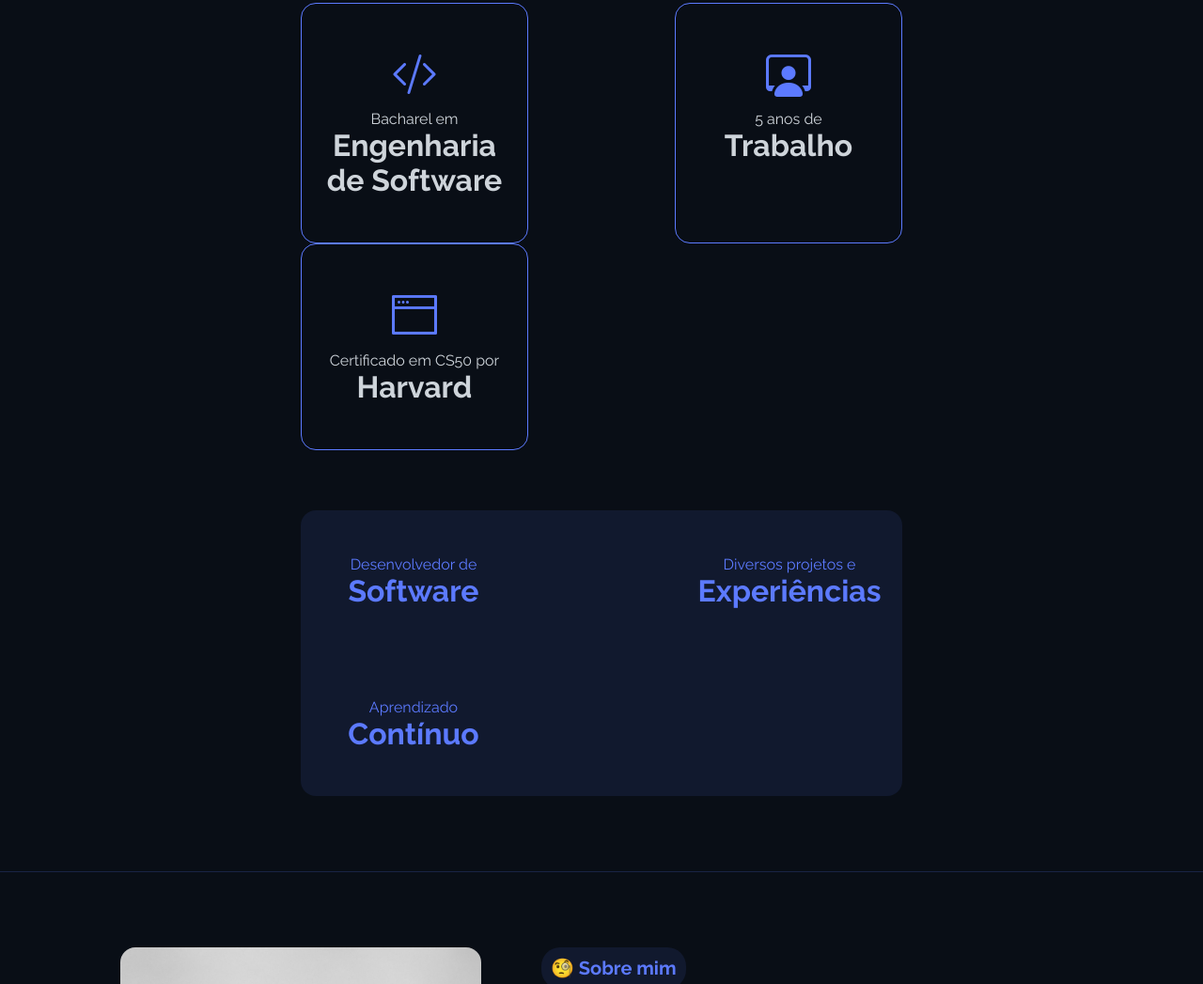
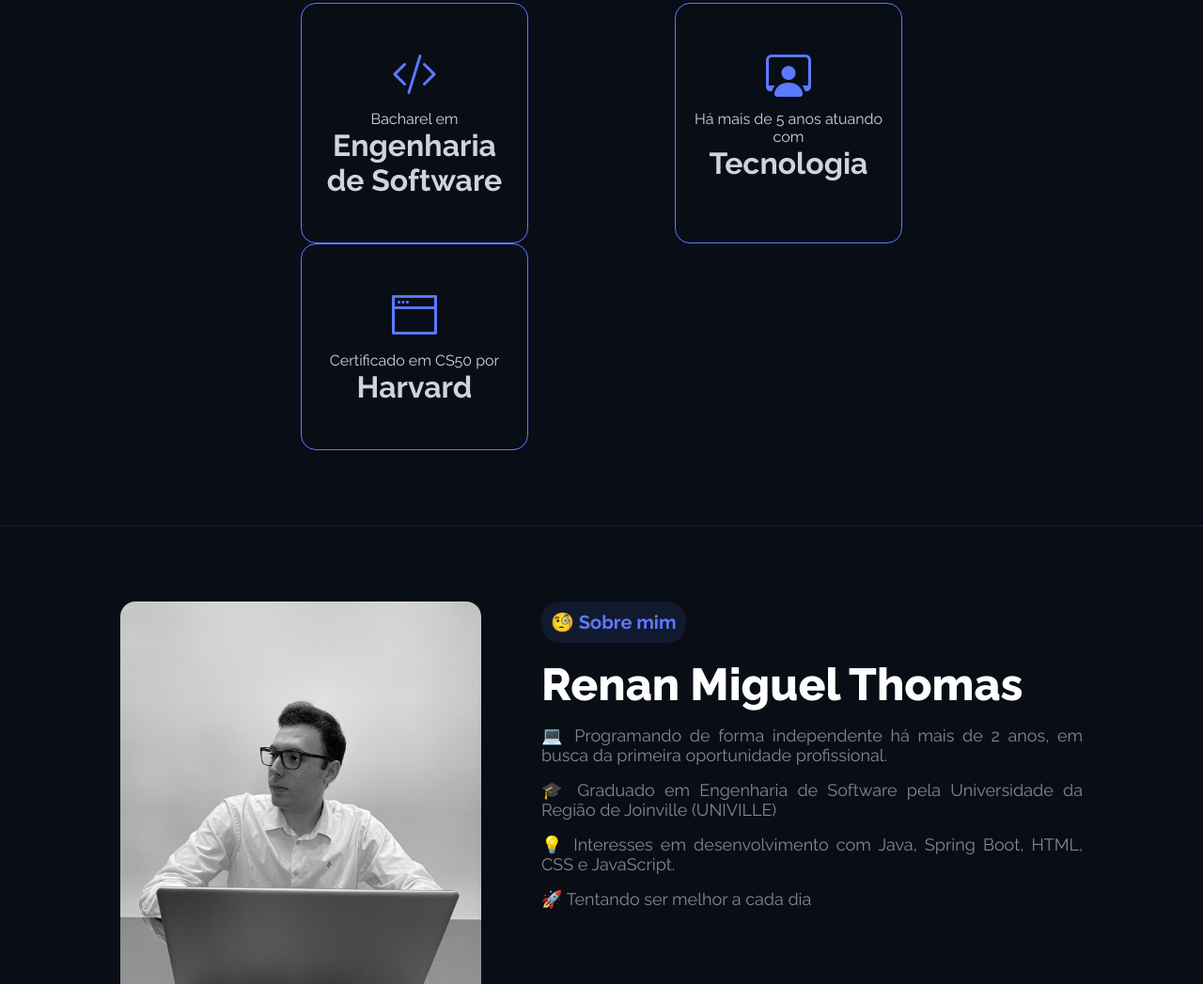
Before and after one commit to RMTh0mas/MeuPortfolioResponsivo, a plain HTML site: page index.html in a window 1280 px wide. Shown: the part 695-1742 px from the top of the page at 94% size. Drawn offline with nearby package versions, Linux system fonts and the light colour scheme.

Commit message:
Remoção de tópico redundante

```diff
--- a/index.html
+++ b/index.html
@@ -55,17 +55,12 @@
             </li>
             <li class="topicos__item">
                 <i class="bi bi-person-workspace"></i>
-                5 anos de <strong class="item__destaque">Trabalho</strong>
+                Há mais de 5 anos atuando com <strong class="item__destaque">Tecnologia</strong>
             </li>
             <li class="topicos__item">
                 <i class="bi bi-window-fullscreen"></i>
                 Certificado em CS50 por <strong class="item__destaque">Harvard</strong>
             </li>
-        </ul>
-        <ul class="topicos__lista lista__destaque">
-            <li class="topicos__item alternativo">Desenvolvedor de <strong class="item__destaque">Software</strong></li>
-            <li class="topicos__item alternativo">Diversos projetos e <strong class="item__destaque">Experiências</strong></li>
-            <li class="topicos__item alternativo">Aprendizado<strong class="item__destaque">Contínuo </strong></li>
         </ul>
     </section>
 
--- a/styles/home.css
+++ b/styles/home.css
@@ -197,11 +197,6 @@ hr {
     font-weight: var(--peso-fonte-bold);
 }
 
-.lista__destaque {
-    background-color: var(--cor-semi-transparente);
-    border-radius: 1em;
-    text-align: center;
-}
 
 .alternativo {
     border: none;
@@ -321,10 +316,6 @@ hr {
         font-size: 1.5rem;
     }
 
-    .lista__destaque {
-        display: none;
-    }
-
     .topicos__lista {
         justify-content: center;
         gap: 1.5em;
```
